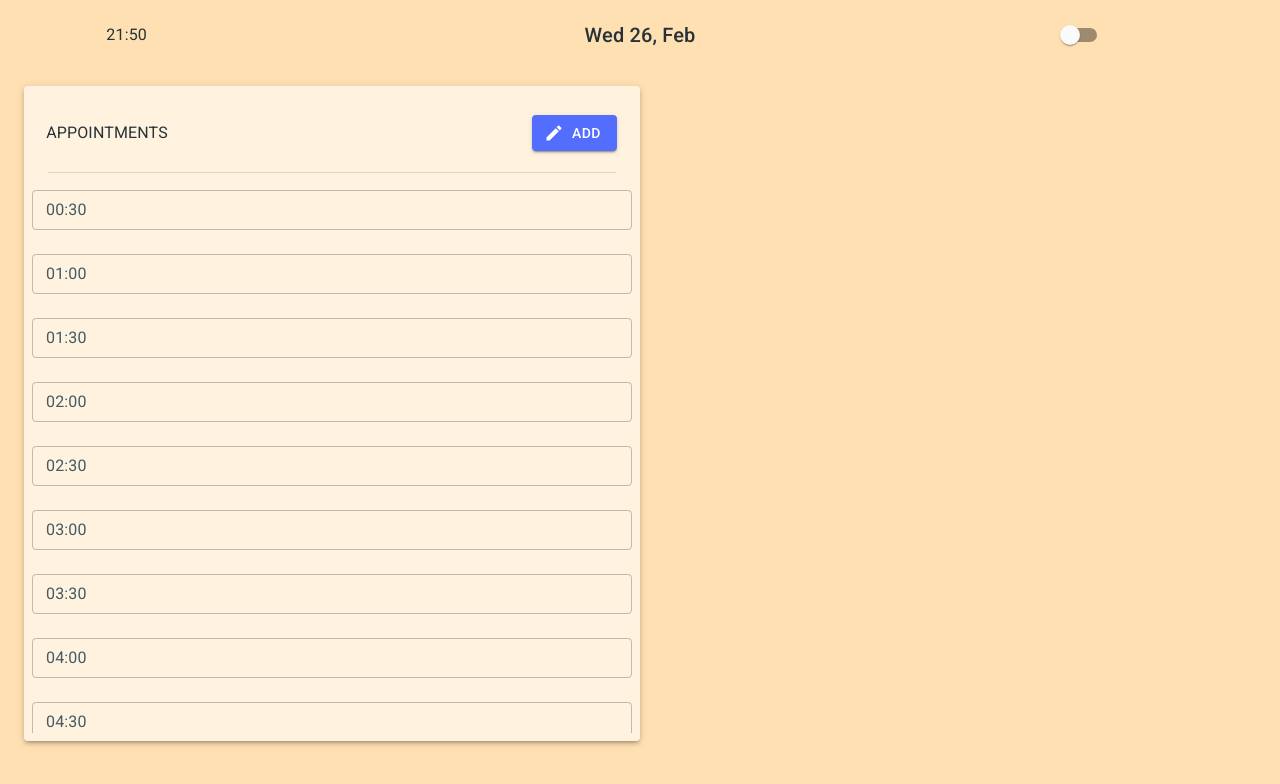
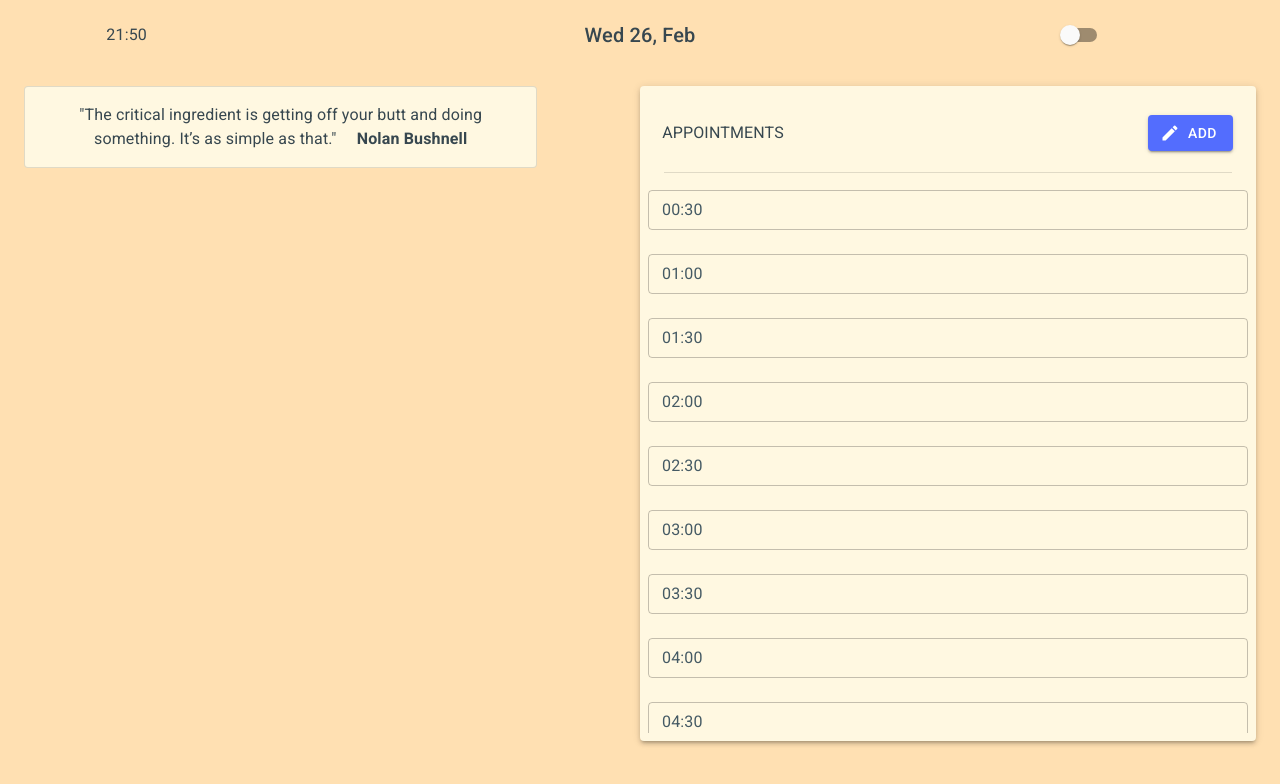
Before and after one commit to GautDel/Scarab, a Next.js app: page / in a window 1280 px wide. Shown: the top 784 px of the page. Built offline with nearby package versions, Linux system fonts and the light colour scheme.

Commit message:
Added Quote Section To Client

```diff
--- a/components/appointments/Appointment.js
+++ b/components/appointments/Appointment.js
@@ -25,8 +25,8 @@ const styles = makeStyles({
         }
     },
     root: {
-        marginTop: "2rem",
         padding: "0.5rem",
+        marginBottom: "3rem"
     },
     headerBox: {
         padding: "1.3rem 0"
@@ -35,7 +35,7 @@ const styles = makeStyles({
         height: "70vh",
         overflow: "scroll",
         overflowX: "hidden",
-        scrollBehavior: "smooth"
+        scrollBehavior: "smooth",
     },
 });
 
@@ -83,9 +83,7 @@ const Appointment = () => {
                 if (block.hour === h) {
                     if (block.min === 30 && m >= 30) {
                         block.current = true;
-                        console.log(block.id)
                     } else if(block.min === 0 && m < 30) {
-                        console.log(block.id)
                         block.current = true;
                     } else {
                         block.current = false;
--- a/components/header/Header.js
+++ b/components/header/Header.js
@@ -10,7 +10,8 @@ import Mode from './Mode';
 // STYLING //
 const style = makeStyles({
     root: {
-        paddingTop: "1rem"
+        paddingTop: "1rem",
+        marginBottom: "2rem"
     }
 });
 
--- /dev/null
+++ b/components/quote/Quote.js
@@ -0,0 +1,34 @@
+
+import Paper from '@material-ui/core/Paper';
+import Typography from '@material-ui/core/Typography';
+import { makeStyles } from '@material-ui/core/styles';
+
+const styles = makeStyles({
+    paper: {
+        padding: "1rem",
+        marginBottom: "3rem"
+    },
+    citation: {
+        fontWeight: "bold",
+        marginLeft: "1rem"
+    }
+});
+
+
+const Quote = () => {
+    const classes = styles();
+
+    return (
+        <>
+            <Paper variant="outlined" className={classes.paper}>
+                <Typography variant="body1" align="center">
+                    "The critical ingredient is getting off your butt and doing something.
+                    It’s as simple as that."
+                    <span className={classes.citation}> Nolan Bushnell</span>
+                </Typography>
+            </Paper>
+        </>
+    )
+}
+
+export default Quote;
--- a/pages/index.js
+++ b/pages/index.js
@@ -3,6 +3,7 @@ import Container from '@material-ui/core/Container';
 import Grid from '@material-ui/core/Grid';
 import Header from "../components/header/Header";
 import Appointment from "../components/appointments/Appointment";
+import Quote from  "../components/quote/Quote";
 
 
 const Index = () => {
@@ -24,9 +25,13 @@ const Index = () => {
 
   return (
       <Container maxWidth="xl">
-          <Grid container direction="column" >
+          <Grid container direction="row" justify="space-between">
               <Grid item xs={12}>
                   <Header />
+              </Grid>
+
+              <Grid item xs={12} md={5}>
+                  <Quote/>
               </Grid>
 
               <Grid item xs={12} md={6}>
--- a/src/theme.js
+++ b/src/theme.js
@@ -7,13 +7,13 @@ const theme = createMuiTheme({
           main: '#536dfe'
       },
       text: {
-          primary: '#263238',
+          primary: '#37474f',
           secondary: '#455a64',
           disabled: '#607d8b'
       },
       background: {
           default: '#ffe0b2',
-          paper: "#fff3e0"
+          paper: "#fff8e1"
       },
   },
 });
```
